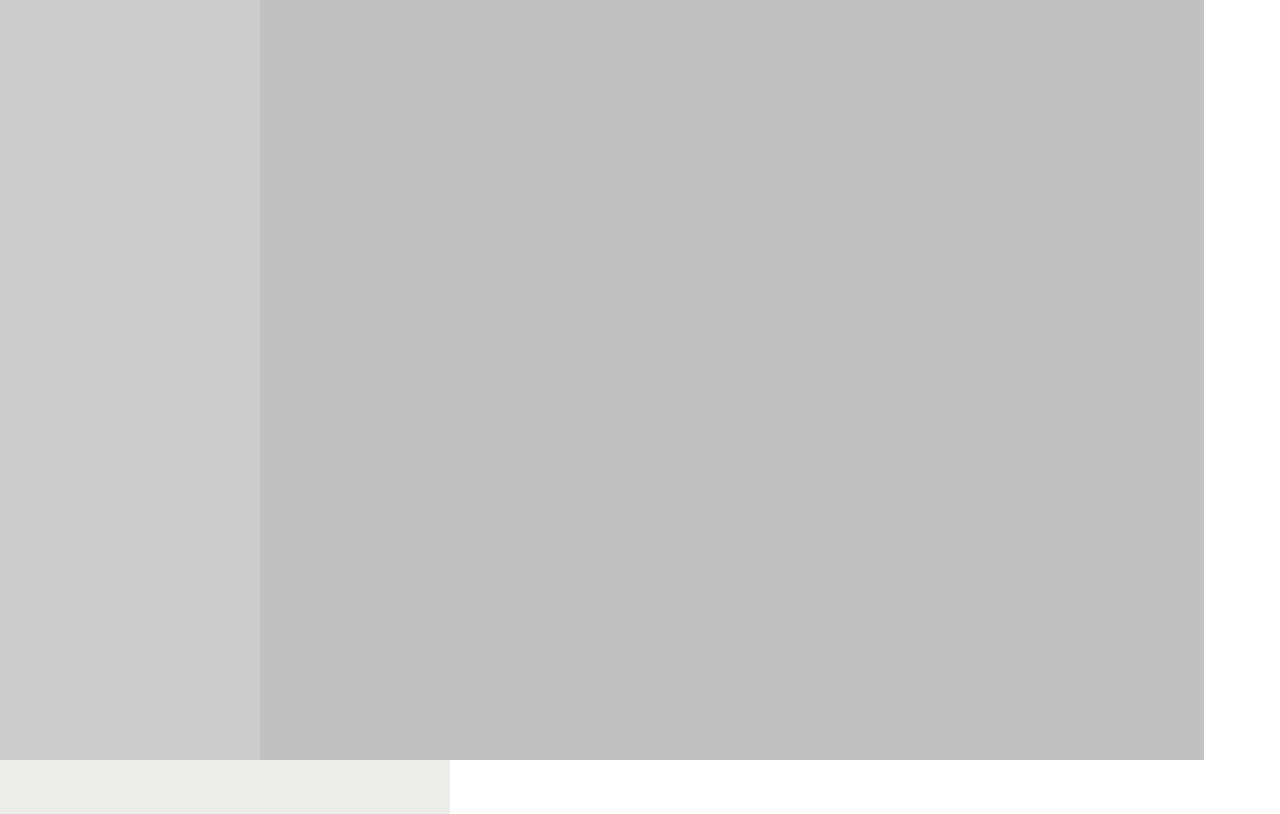
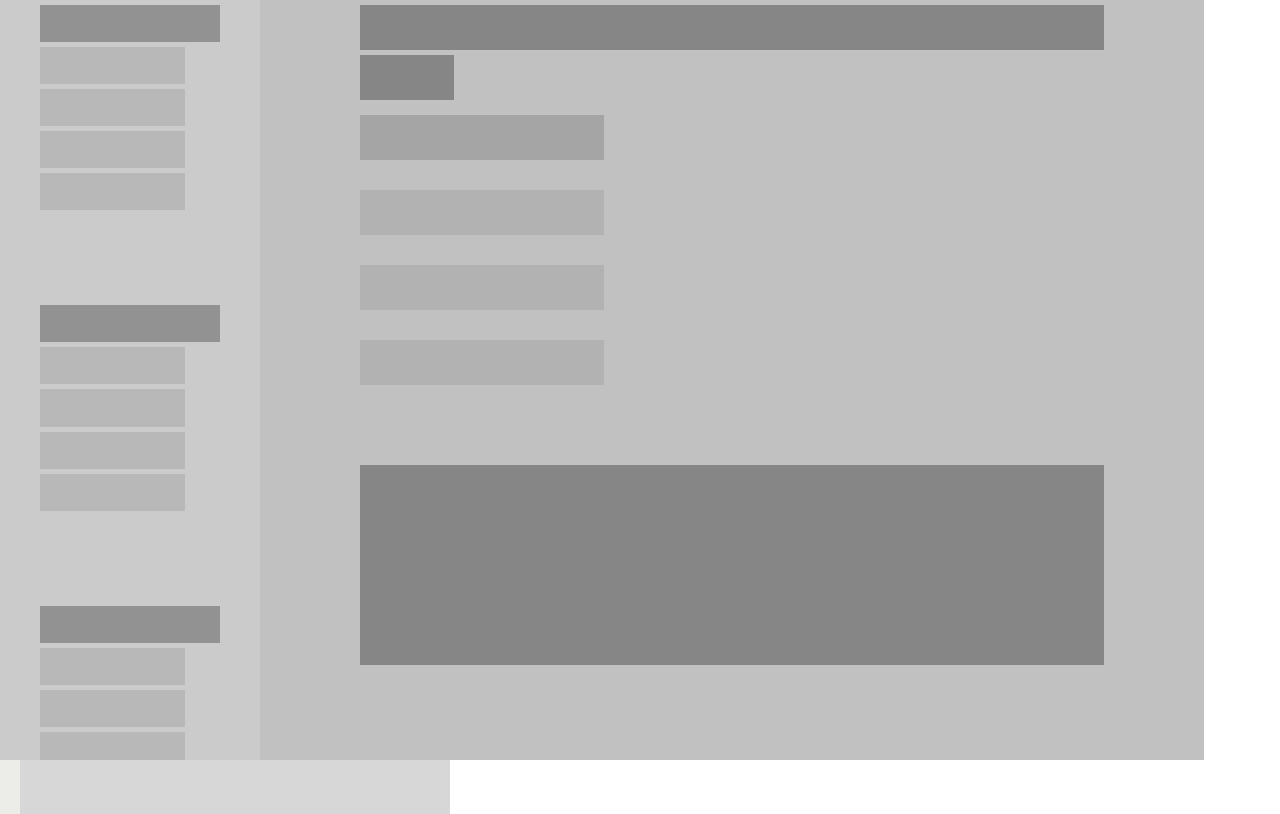
Before and after one commit to dbateman3/odin-heatmap, a plain HTML site: page index.html in a window 1280 px wide. Shown: the part 940-1754 px from the top of the page. Drawn offline with Linux system fonts and the light colour scheme.

Commit message:
Finished grayscale mapping

```diff
--- a/index.html
+++ b/index.html
@@ -7,22 +7,94 @@
 	</head>
 	<body>
 		<nav id="navbar">
-			<ul>
-			</ul>
+			<div id="options">
+				<div class="links">
+				</div>
+				<div class="links">
+				</div>
+				<div class="links">
+				</div>
+				<div class="links">
+				</div>
+				<div class="links">
+				</div>
+			</div>
 		</nav>
 
 		<div id="main">
 
-			<div id="col-1">
-			</div>
+
+				<div id="col-1">
+
+					<div id="navblock">
+						<div id="title1">
+						</div>
+						<div class="subhead">
+						</div>
+						<div class="subhead">
+						</div>
+						<div class="subhead">
+						</div>
+						<div class="subhead">
+						</div>
+					</div>
+
+					<div id="navblock">
+						<div id="title1">
+						</div>
+						<div class="subhead">
+						</div>
+						<div class="subhead">
+						</div>
+						<div class="subhead">
+						</div>
+						<div class="subhead">
+						</div>
+					</div>
+
+					<div id="navblock">
+						<div id="title1">
+						</div>
+						<div class="subhead">
+						</div>
+						<div class="subhead">
+						</div>
+						<div class="subhead">
+						</div>
+						<div class="subhead">
+						</div>
+					</div>
+
+				</div>
 
 			<div id="content">
-
+				<div id="story">
+					<div class="mtitle1">
+					</div>
+					<div class="mtitle2">
+					</div>
+					<div class="author">
+					</div>
+					<div class="tags">
+					</div>
+					<div class="tags">
+					</div>
+					<div class="tags">
+					</div>
+					<div id="mtext">
+					</div>
+				</div>
 			</div>
 
 		</div>
 
 			<aside id="sidebar">
+				<div class="ads">
+				</div>
+				<div class="ads">
+				</div>
+				<div class="ads">
+				</div>
 
 			</aside>
 
--- a/main.css
+++ b/main.css
@@ -59,6 +59,19 @@ table {
 	height: 850px;
 }
 
+#navbar #options {
+	display: block;
+	margin-top: 95px;
+}
+
+#navbar #options .links {
+	display: block;
+	height: 70px;
+	background-color: #D7D7D7;
+	margin-right: 10px;
+	margin-bottom: 2px;
+}
+
 #main {
 	display: block;
 	float: left;
@@ -69,11 +82,36 @@ table {
 
 #main #col-1 {
 	display: block;
-
+	overflow: hidden;
 	float: left;
 	width: 259.65px;
 	background-color: #CBCBCB;
 	height: 850px;
+}
+
+#main #col-1 #navblock {
+	display: block;
+	margin-top: 95px;
+
+}
+
+#main #col-1 #navblock #title1 {
+	display: block;
+	height: 37.0667px;
+	background-color: #929292;
+	margin-left: 40px;
+	margin-right: 40px;
+	margin-bottom: 5px;
+}
+
+#main #col-1 #navblock .subhead {
+	display: block;
+	height: 37.0667px;
+	background-color: #B8B8B8;
+	margin-left: 40px;
+	margin-right: 75px;
+	margin-bottom: 5px;
+	overflow: hidden;
 }
 
 #main #content {
@@ -86,13 +124,63 @@ table {
 
 }
 
+#main #content #story {
+	display: block;
+	margin-left: 100px;
+	margin-right: 100px;
+}
+
+#main #content #story .mtitle1 {
+	display: block;
+	height: 45px;
+	margin-top: 95px;
+	background-color: #868686;
+}
+
+#main #content #story .mtitle2 {
+	display: block;
+	height: 45px;
+	margin-top: 5px;
+	margin-right: 650px;
+	background-color: #868686;
+}
+
+#main #content #story .author {
+	display: block;
+	height: 45px;
+	margin-top: 15px;
+	margin-right: 500px;
+	background-color: #A5A5A5;
+}
+
+#main #content #story .tags {
+	display: block;
+	height: 45px;
+	margin-top: 30px;
+	margin-right: 500px;
+	background-color: #B2B2B2;
+}
+
+#main #content #story #mtext {
+	display: block;
+	height: 200px;
+	margin-top: 80px;
+	background-color: #868686;
+}
+
 #sidebar {
 	display: block;
 	float: left;
 	background-color: #ECECE9;
 	width: 450px;
 	height: 850px;
+	overflow: hidden;
+}
 
-
-
+#sidebar .ads {
+	display: block;
+	height: 400px;
+	margin-bottom: 2px;
+	margin-left: 20px;
+	background-color: #D7D7D7;
 }
```
